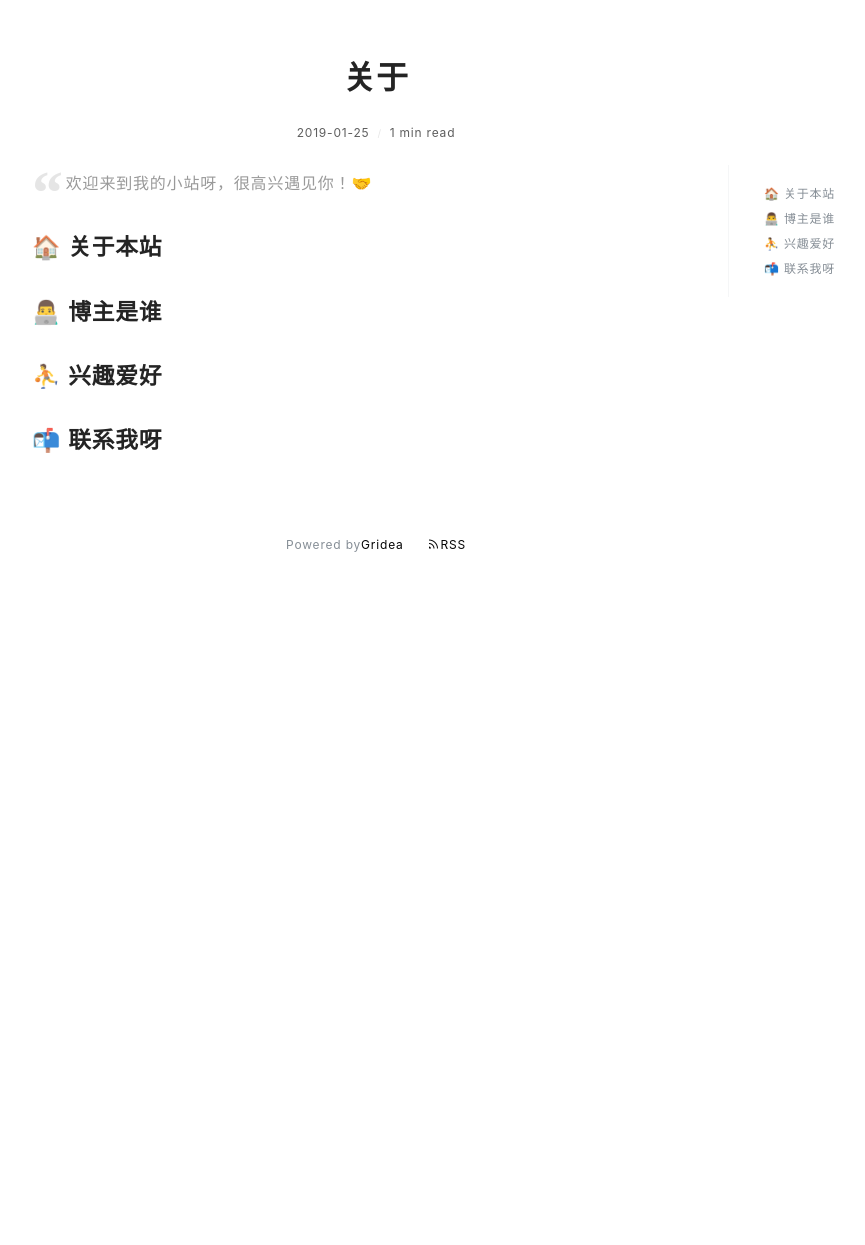
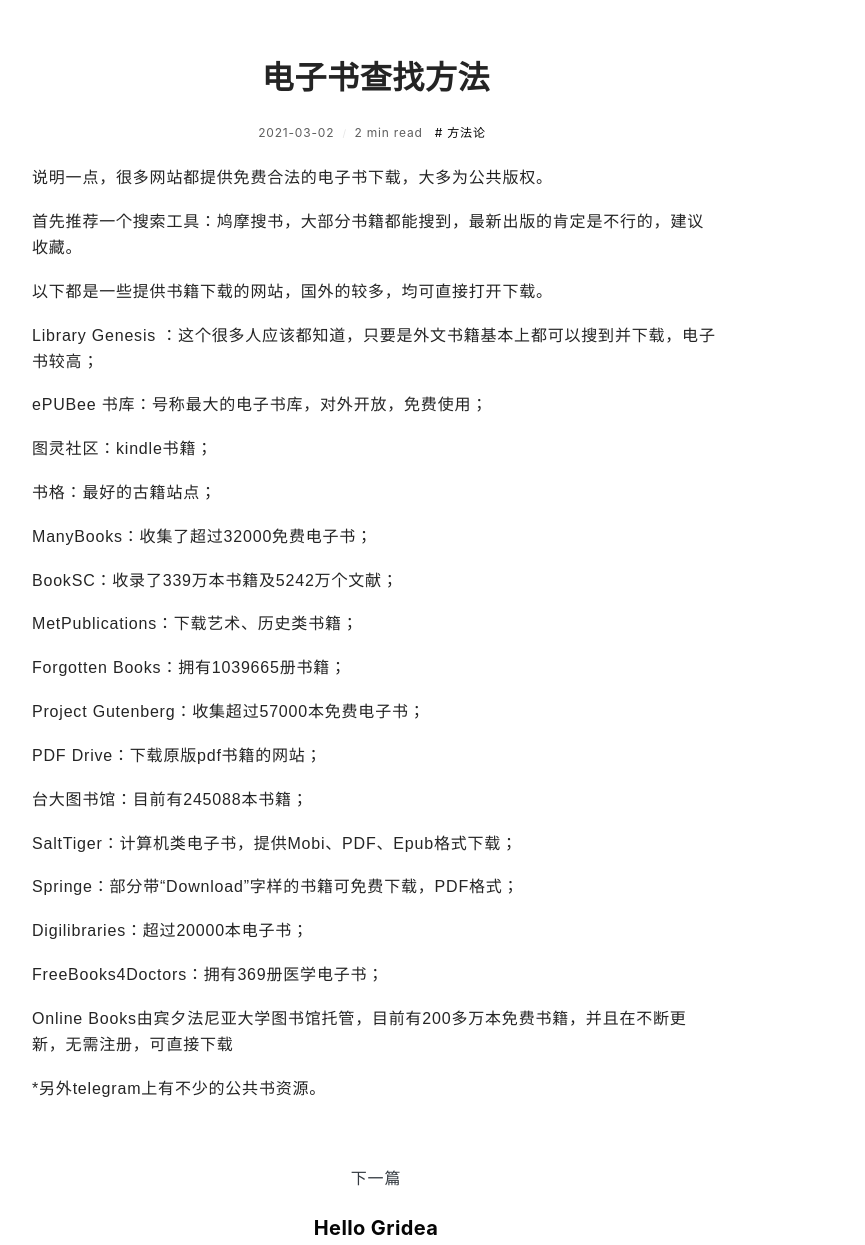
Before and after one commit to WSQS/wsqs.github.io, a plain HTML site: page post/dian-zi-shu-cha-zhao-fang-fa/index.html in a window 1280 px wide. Shown: the part 420-1665 px from the top of the page, without its empty margins (264-1129 px from the left). Before the commit the page ends 1013 px from the top, so only its background shows below. Drawn offline with nearby package versions, Linux system fonts and the light colour scheme; a web font is replaced by a local one.

Commit message:
update from gridea: 2021-03-02 15:56:49

```diff
--- a/post/about/index.html
+++ b/post/dian-zi-shu-cha-zhao-fang-fa/index.html
@@ -2,24 +2,20 @@
   <head>
     <meta charset="utf-8" />
 <meta name="viewport" content="width=device-width, initial-scale=1" />
-<title>关于 | Gridea</title>
-<link rel="shortcut icon" href="https://wsqs.github.io/favicon.ico?v=1614561867970">
+<title>电子书查找方法 | Gridea</title>
+<link rel="shortcut icon" href="https://wsqs.github.io/favicon.ico?v=1614671799599">
 <link href="https://cdn.jsdelivr.net/npm/remixicon@2.3.0/fonts/remixicon.css" rel="stylesheet">
 <link rel="stylesheet" href="https://wsqs.github.io/styles/main.css">
-<link rel="alternate" type="application/atom+xml" title="关于 | Gridea - Atom Feed" href="https://wsqs.github.io/atom.xml">
+<link rel="alternate" type="application/atom+xml" title="电子书查找方法 | Gridea - Atom Feed" href="https://wsqs.github.io/atom.xml">
 <link rel="stylesheet" href="https://fonts.googleapis.com/css?family=Droid+Serif:400,700">
 
 
 
-    <meta name="description" content="
-欢迎来到我的小站呀，很高兴遇见你！🤝
-
-🏠 关于本站
-👨‍💻 博主是谁
-⛹ 兴趣爱好
-📬 联系我呀
-..." />
-    <meta name="keywords" content="" />
+    <meta name="description" content="说明一点，很多网站都提供免费合法的电子书下载，大多为公共版权。
+首先推荐一个搜索工具：鸠摩搜书，大部分书籍都能搜到，最新出版的肯定是不行的，建议收藏。
+以下都是一些提供书籍下载的网站，国外的较多，均可直接打开下载。
+Library Gene..." />
+    <meta name="keywords" content="方法论" />
     <link rel="stylesheet" href="https://cdnjs.cloudflare.com/ajax/libs/KaTeX/0.10.0/katex.min.css">
     <script src="https://cdn.bootcss.com/highlight.js/9.12.0/highlight.min.js"></script>
   </head>
@@ -28,7 +24,7 @@
       <div class="main-content">
         <div class="site-header">
   <a href="https://wsqs.github.io">
-  <img class="avatar" src="https://wsqs.github.io/images/avatar.png?v=1614561867970" alt="">
+  <img class="avatar" src="https://wsqs.github.io/images/avatar.png?v=1614671799599" alt="">
   </a>
   <h1 class="site-title">
     Gridea
@@ -81,46 +77,62 @@
         <div class="post-detail">
           <article class="post">
             <h2 class="post-title">
-              关于
+              电子书查找方法
             </h2>
             <div class="post-info">
               <span>
-                2019-01-25
+                2021-03-02
               </span>
               <span>
-                1 min read
+                2 min read
               </span>
+
+                <a href="https://wsqs.github.io/tag/HNf94danj/" class="post-tag">
+                  # 方法论
+                </a>
 
             </div>
 
             <div class="post-content-wrapper">
               <div class="post-content">
-                <blockquote>
-<p>欢迎来到我的小站呀，很高兴遇见你！🤝</p>
-</blockquote>
-<h2 id="关于本站">🏠 关于本站</h2>
-<h2 id="博主是谁">👨‍💻 博主是谁</h2>
-<h2 id="兴趣爱好">⛹ 兴趣爱好</h2>
-<h2 id="联系我呀">📬 联系我呀</h2>
+                <p>说明一点，很多网站都提供免费合法的电子书下载，大多为公共版权。</p>
+<p>首先推荐一个搜索工具：鸠摩搜书，大部分书籍都能搜到，最新出版的肯定是不行的，建议收藏。</p>
+<p>以下都是一些提供书籍下载的网站，国外的较多，均可直接打开下载。</p>
+<p>Library Genesis ：这个很多人应该都知道，只要是外文书籍基本上都可以搜到并下载，电子书较高；</p>
+<p>ePUBee 书库：号称最大的电子书库，对外开放，免费使用；</p>
+<p>图灵社区：kindle书籍；</p>
+<p>书格：最好的古籍站点；</p>
+<p>ManyBooks：收集了超过32000免费电子书；</p>
+<p>BookSC：收录了339万本书籍及5242万个文献；</p>
+<p>MetPublications：下载艺术、历史类书籍；</p>
+<p>Forgotten Books：拥有1039665册书籍；</p>
+<p>Project Gutenberg：收集超过57000本免费电子书；</p>
+<p>PDF Drive：下载原版pdf书籍的网站；</p>
+<p>台大图书馆：目前有245088本书籍；</p>
+<p>SaltTiger：计算机类电子书，提供Mobi、PDF、Epub格式下载；</p>
+<p>Springe：部分带“Download”字样的书籍可免费下载，PDF格式；</p>
+<p>Digilibraries：超过20000本电子书；</p>
+<p>FreeBooks4Doctors：拥有369册医学电子书；</p>
+<p>Online Books由宾夕法尼亚大学图书馆托管，目前有200多万本免费书籍，并且在不断更新，无需注册，可直接下载</p>
+<p>*另外telegram上有不少的公共书资源。</p>
 
               </div>
               <div class="toc-container">
-                <ul class="markdownIt-TOC">
-<li>
-<ul>
-<li><a href="#%E5%85%B3%E4%BA%8E%E6%9C%AC%E7%AB%99">🏠 关于本站</a></li>
-<li><a href="#%E5%8D%9A%E4%B8%BB%E6%98%AF%E8%B0%81">👨‍💻 博主是谁</a></li>
-<li><a href="#%E5%85%B4%E8%B6%A3%E7%88%B1%E5%A5%BD">⛹ 兴趣爱好</a></li>
-<li><a href="#%E8%81%94%E7%B3%BB%E6%88%91%E5%91%80">📬 联系我呀</a></li>
-</ul>
-</li>
-</ul>
 
               </div>
             </div>
           </article>
         </div>
 
+
+          <div class="next-post">
+            <div class="next">下一篇</div>
+            <a href="https://wsqs.github.io/post/hello-gridea/">
+              <h3 class="post-title">
+                Hello Gridea
+              </h3>
+            </a>
+          </div>
 
 
 
```
Also changed, not shown: archives/index.html (+18 -2 lines), atom.xml (+29 -1 lines), index.html (+25 -2 lines), post/hello-gridea/index.html (+2 -2 lines), tag/HNf94danj/index.html (renamed from tag/8cJTSJAhY/index.html, +10 -15 lines), tags/index.html (+4 -2 lines).
